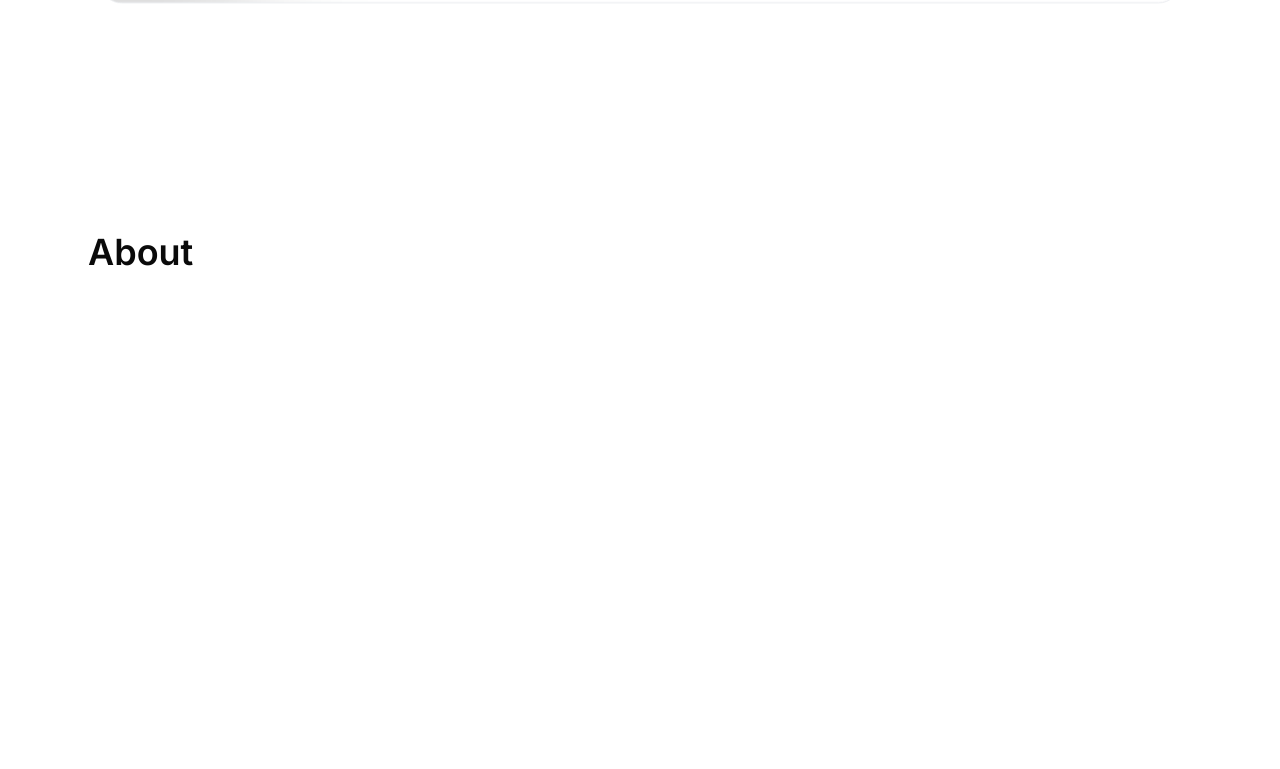
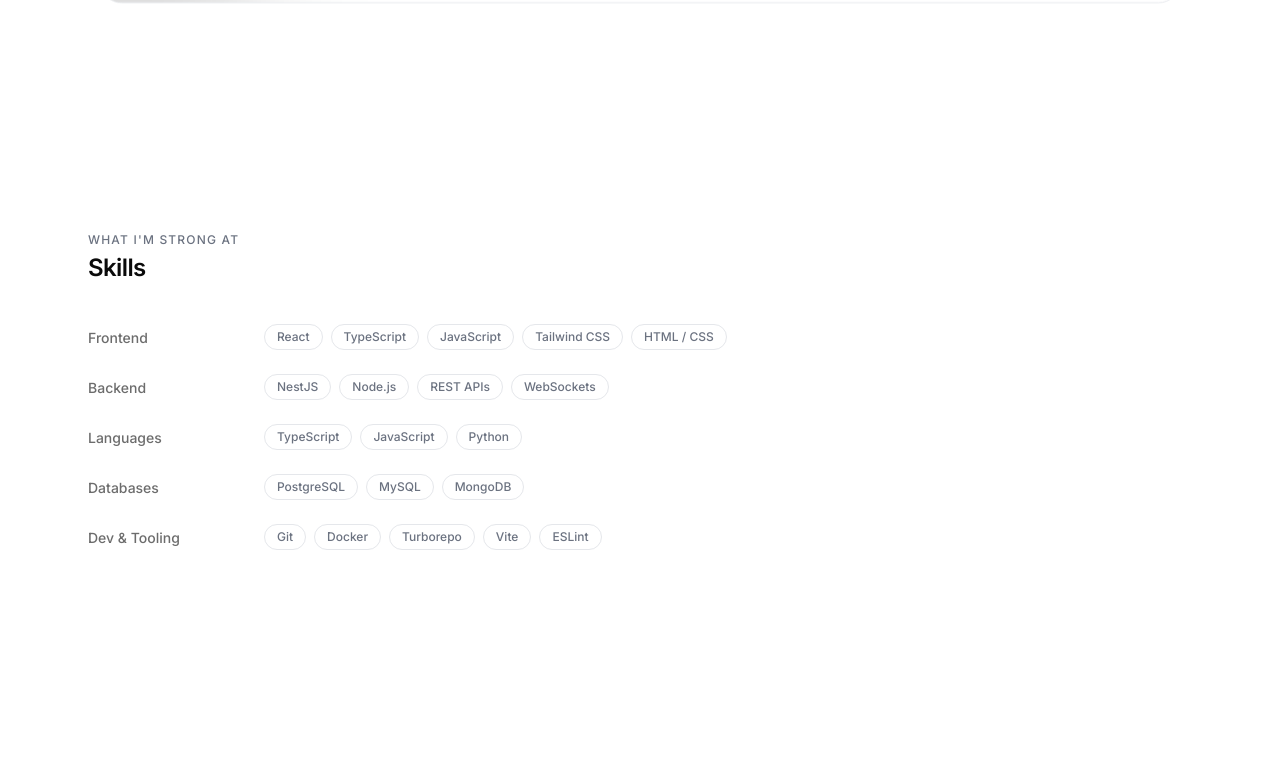
Before and after one commit to AymanMaab/Portfolio, a React (Vite) app in the folder apps/web/: page / in a window 1280 px wide. Shown: the part 791-1560 px from the top of the page. Built offline with nearby package versions, Linux system fonts and the light colour scheme.

Commit message:
feat: WIP skills section

```diff
--- a/apps/web/src/App.tsx
+++ b/apps/web/src/App.tsx
@@ -2,6 +2,7 @@
 import { Layout } from './components/Layout'
 import { Hero } from './sections/Hero'
 import { ThemeProvider } from './lib/theme'
+import Skills from './sections/Skills'
 
 const SECTIONS = ['about', 'skills', 'experience', 'projects', 'contact'] as const
 
@@ -10,6 +11,7 @@
     <ThemeProvider>
       <Navbar />
       <Hero />
+      <Skills />
       <Layout>
         {SECTIONS.map((id) => (
           <section key={id} id={id} className="min-h-screen py-20">
--- /dev/null
+++ b/apps/web/src/components/core/heading.tsx
@@ -0,0 +1,17 @@
+interface HeadingProps {
+  title: string;
+  subtitle?: string;
+}
+
+export default function Heading({ title, subtitle }: HeadingProps) {
+  return (
+    <div className="space-y-1">
+      {subtitle && (
+        <p className="text-xs font-medium uppercase tracking-widest text-muted-foreground">
+          {subtitle}
+        </p>
+      )}
+      <h2 className="text-2xl font-semibold tracking-tight">{title}</h2>
+    </div>
+  );
+}
--- /dev/null
+++ b/apps/web/src/sections/Skills.tsx
@@ -0,0 +1,88 @@
+import { motion } from "framer-motion";
+import Heading from "../../src/components/core/heading.tsx";
+
+const container = {
+  hidden: {},
+  show: {
+    transition: { staggerChildren: 0.07, delayChildren: 0.05 },
+  },
+};
+
+const row = {
+  hidden: { opacity: 0, y: 12 },
+  show: { opacity: 1, y: 0, transition: { duration: 0.4, ease: [0.22, 1, 0.36, 1] } },
+};
+
+interface SkillGroup {
+  label: string;
+  items: string[];
+}
+
+const SKILLS: SkillGroup[] = [
+  {
+    label: "Frontend",
+    items: ["React", "TypeScript", "JavaScript", "Tailwind CSS", "HTML / CSS"],
+  },
+  {
+    label: "Backend",
+    items: ["NestJS", "Node.js", "REST APIs", "WebSockets"],
+  },
+  {
+    label: "Languages",
+    items: ["TypeScript", "JavaScript", "Python"],
+  },
+  {
+    label: "Databases",
+    items: ["PostgreSQL", "MySQL", "MongoDB"],
+  },
+  {
+    label: "Dev & Tooling",
+    items: ["Git", "Docker", "Turborepo", "Vite", "ESLint"],
+  },
+];
+
+function Tag({ label }: { label: string }) {
+  return (
+    <span className="inline-flex items-center rounded-full border border-border bg-card px-3 py-1 text-xs font-medium text-muted-foreground transition-colors duration-200 hover:border-foreground/25 hover:text-foreground select-none cursor-default">
+      {label}
+    </span>
+  );
+}
+
+export default function Skills() {
+  return (
+    <section id="skills" className="py-24 md:py-32 scroll-mt-20">
+      <div className="max-w-6xl mx-auto px-4 md:px-6">
+        <Heading
+          title="Skills"
+          subtitle="What I'm strong at"
+        />
+
+        <motion.div
+          variants={container}
+          initial="hidden"
+          whileInView="show"
+          viewport={{ once: true, margin: "-60px" }}
+          className="mt-10 space-y-6"
+        >
+          {SKILLS.map((group) => (
+            <motion.div
+              key={group.label}
+              variants={row}
+              className="grid grid-cols-[120px_1fr] items-start gap-4 md:grid-cols-[160px_1fr]"
+            >
+              <span className="pt-1 text-sm font-medium text-foreground/60">
+                {group.label}
+              </span>
+              <div className="flex flex-wrap gap-2">
+                {group.items.map((item) => (
+                  <Tag key={item} label={item} />
+                ))}
+              </div>
+            </motion.div>
+          ))}
+        </motion.div>
+      </div>
+    </section>
+  );
+}
```
